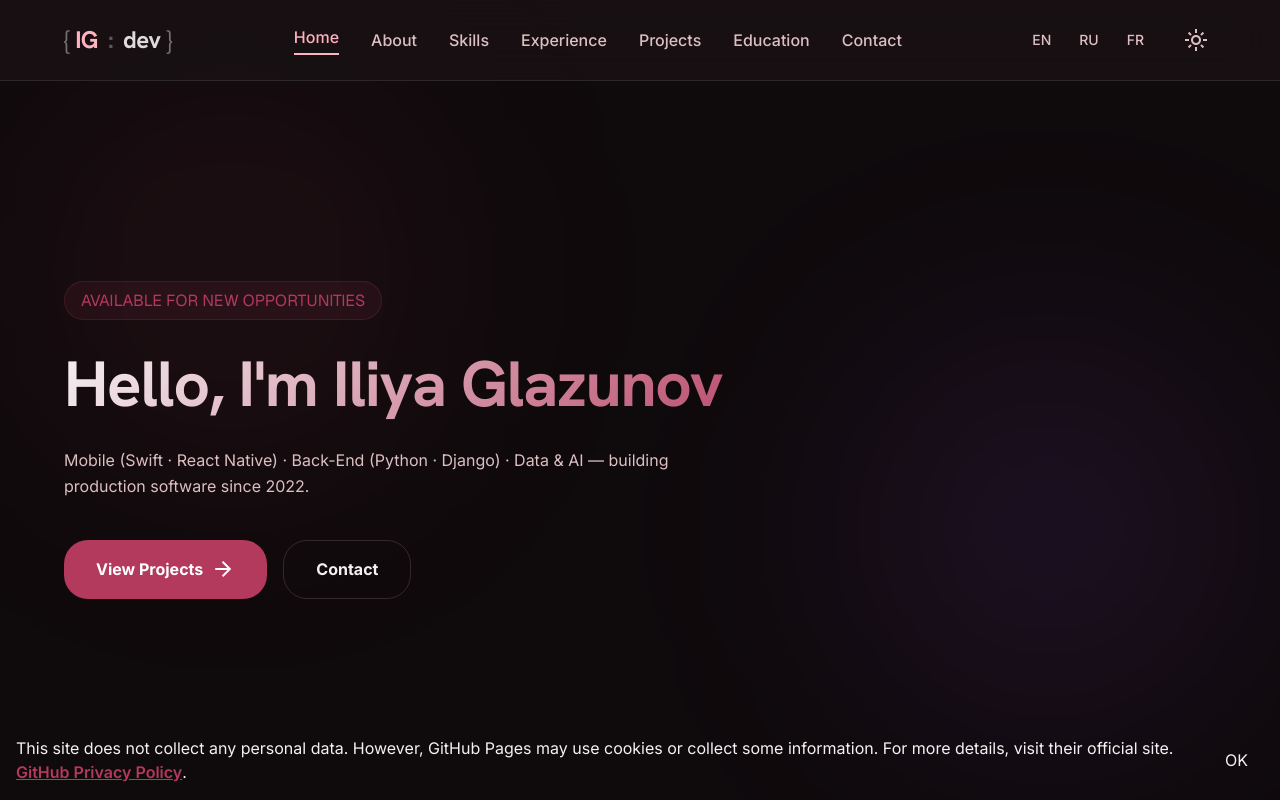
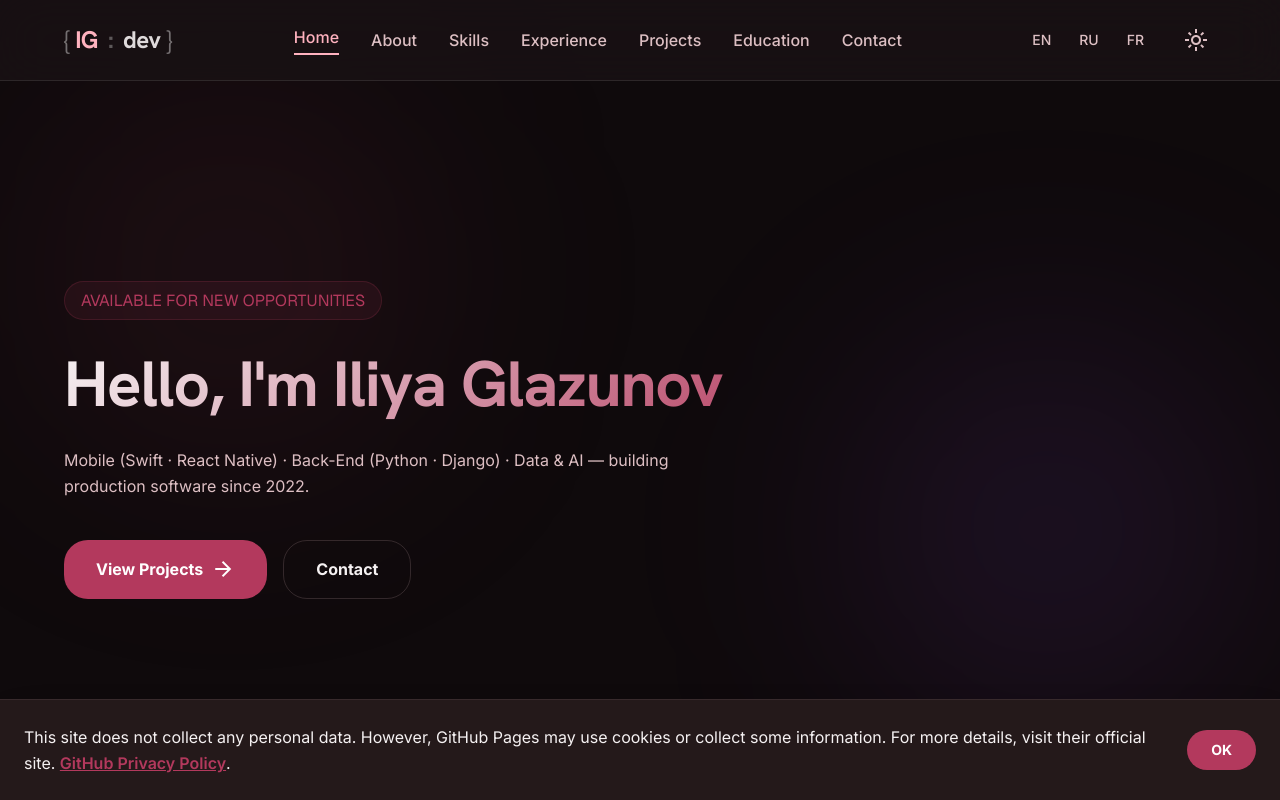
Before and after one commit to iliyasalve/business_card, a Next.js app: page / in a window 1280 px wide. Shown: the top 800 px of the page. Built offline with nearby package versions, Linux system fonts and the light colour scheme.

Commit message:
style: update PrivacyNotice design, refine contact section layout, and refresh sitemap timestamp

```diff
--- a/components/PrivacyNotice.tsx
+++ b/components/PrivacyNotice.tsx
@@ -21,18 +21,17 @@ const PrivacyNotice: React.FC = () => {
 
   return (
     <div className="fixed bottom-0 left-0 w-full
-      bg-privacy-light dark:bg-privacy-dark
-      text-privacy-textLight dark:text-privacy-textDark
-      p-4 shadow-xl z-50 text-base animate-fade-in
-      flex flex-col sm:flex-row justify-between items-center space-y-2 sm:space-y-0 sm:space-x-4"
+      bg-surface-container text-on-surface border-t border-outline/20
+      p-4 md:p-6 shadow-2xl z-50 text-sm md:text-base animate-fade-in
+      flex flex-col sm:flex-row justify-between items-center gap-4 sm:gap-6"
     >
-      <p className="flex-1 text-center sm:text-left">
+      <p className="flex-1 text-center sm:text-left leading-relaxed">
         {t('privacy.message')}{' '}
         <a
           href="https://docs.github.com/en/site-policy/privacy-policies/github-privacy-statement"
           target="_blank"
           rel="noopener noreferrer"
-          className="underline font-semibold hover:text-privacy-textDark dark:hover:text-privacy-textLight"
+          className="underline font-semibold hover:text-primary transition-colors"
         >
           {t('privacy.linkText', 'GitHub Privacy Policy')}
         </a>
@@ -40,17 +39,9 @@ const PrivacyNotice: React.FC = () => {
       </p>
       <button
         onClick={acceptPrivacy}
-        className="
-            bg-privacy DEFAULT
-            dark:bg-privacy-buttonDarkBg
-            text-privacy-textLight
-            dark:text-privacy-textDark
-            px-4 py-2 rounded
-            hover:bg-privacy-buttonDarkHover
-            transition
-        "
-        >
-        {t('privacy.accept')}
+        className="px-6 py-2.5 bg-primary text-on-primary rounded-xl font-bold hover:shadow-lg hover:shadow-primary/20 transition-all active:scale-95 text-sm shrink-0"
+      >
+        {t('privacy.accept', 'OK')}
       </button>
     </div>
   );
--- a/pages/index.tsx
+++ b/pages/index.tsx
@@ -270,7 +270,7 @@ const Home = () => {
         {/* Contact Section */}
         <section className="py-section-gap-lg bg-surface-container-low" id="contact">
           <div className="max-w-[1200px] mx-auto px-margin-mobile md:px-gutter">
-            <div className="max-w-4xl mx-auto glass-card rounded-[2rem] p-12 relative overflow-hidden">
+            <div className="max-w-4xl mx-auto glass-card rounded-[2rem] p-6 sm:p-10 md:p-12 relative overflow-hidden">
               <div className="absolute top-0 right-0 w-64 h-64 bg-primary/10 blur-[100px] -z-10"></div>
               <div className="text-center mb-16">
                 <h2 className="font-display text-display mb-6 leading-tight">{tCommon('contact.title', "Let's build the future.")}</h2>
@@ -357,8 +357,8 @@ const Home = () => {
                 </div>
 
                 {/* hCaptcha widget */}
-                <div className="md:col-span-2 flex justify-center mt-2">
-                  <div className="h-captcha" data-captcha="true" data-theme="dark" data-sitekey="50b2fe65-b00b-4b9e-ad62-3ba471098be2"></div>
+                <div className="md:col-span-2 flex justify-center items-center w-full mt-2 overflow-hidden">
+                  <div className="h-captcha mx-auto" data-captcha="true" data-theme="dark" data-sitekey="50b2fe65-b00b-4b9e-ad62-3ba471098be2"></div>
                 </div>
 
                 <div className="md:col-span-2 mt-4">
```
Also changed, not shown: 1 other file (tests, documents, lock files or other folders).
